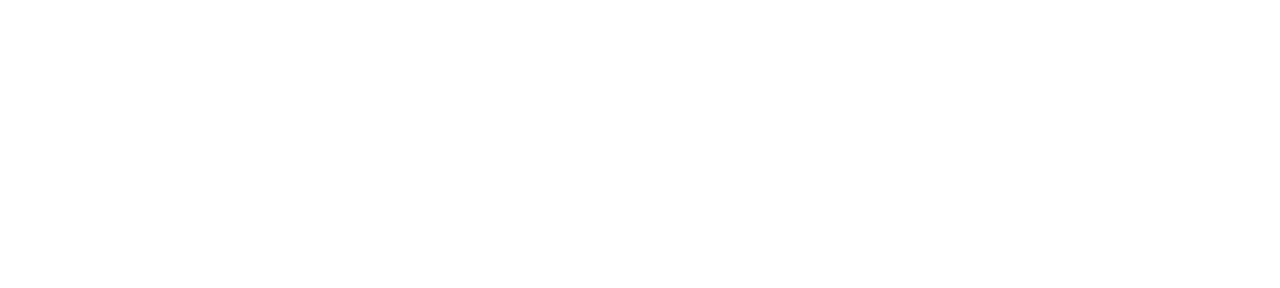
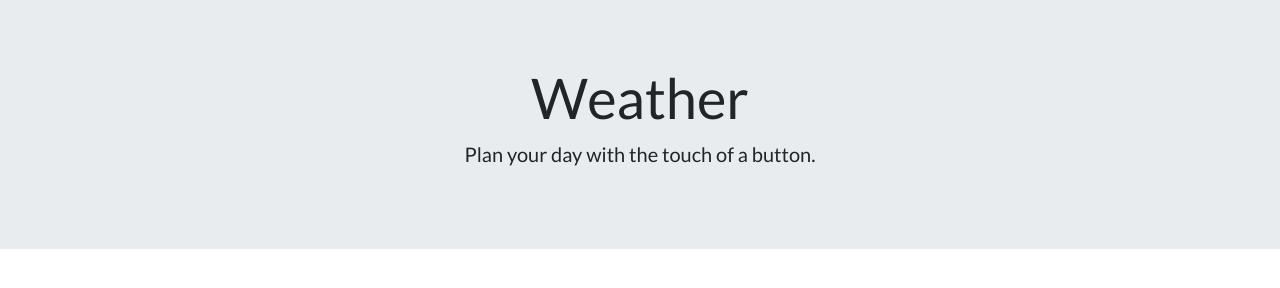
Before and after one commit to tkennedy118/weather-app, a plain HTML site: page index.html in a window 1280 px wide. Drawn offline with nearby package versions, Linux system fonts and the light colour scheme.

Commit message:
add basic jumbotron

```diff
--- a/index.html
+++ b/index.html
@@ -4,15 +4,22 @@
     <meta charset="UTF-8">
     <meta name="viewport" content="width=device-width, initial-scale=1.0">
 
-    <!-- Bootstrap -->
+    <!-- Bootstrap, Google fonts -->
     <link rel="stylesheet" href="https://maxcdn.bootstrapcdn.com/bootstrap/4.0.0/css/bootstrap.min.css">
+    <link href="https://fonts.googleapis.com/css?family=Lato:400,700&display=swap" rel="stylesheet">
 
     <!-- my css -->
-    <script rel="stylesheet" href="style.css"></script>
+    <link rel="stylesheet" href="style.css" />
 
     <title>Weather Forecast</title>
 </head>
 <body>
+    <div class="jumbotron jumbotron-fluid">
+        <div class="container text-center">
+            <h1 class="display-4">Weather</h1>
+            <p class="lead">Plan your day with the touch of a button.</p>
+        </div>
+    </div>
 
 
     <!-- jQuery, javascript file for the Bootstrap's javascript file to function -->
--- a/style.css
+++ b/style.css
@@ -0,0 +1,9 @@
+* {
+    box-sizing: border-box;
+    padding: 0;
+    margin: 0;
+}
+
+body {
+    font-family: 'Lato', sans-serif;
+}
```
